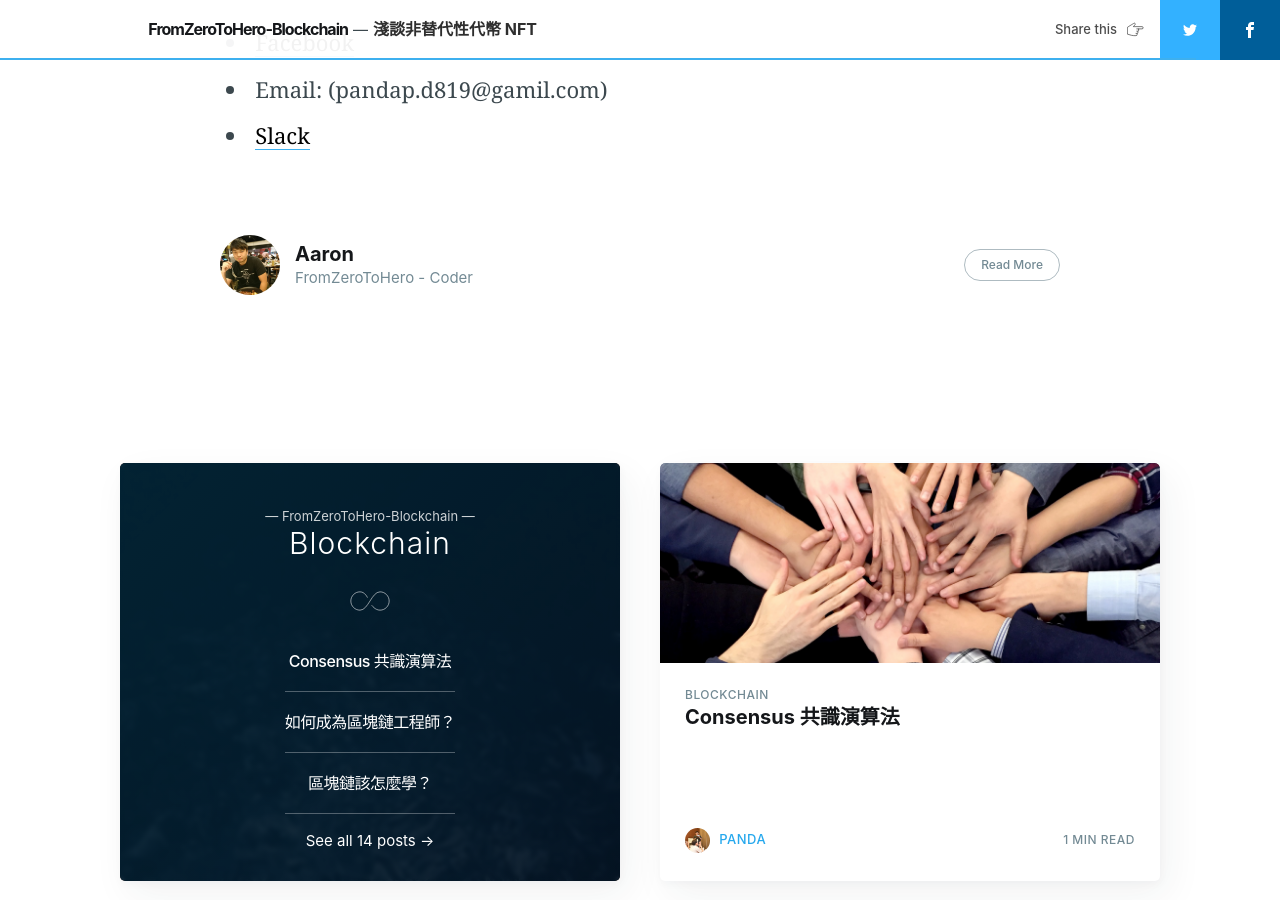
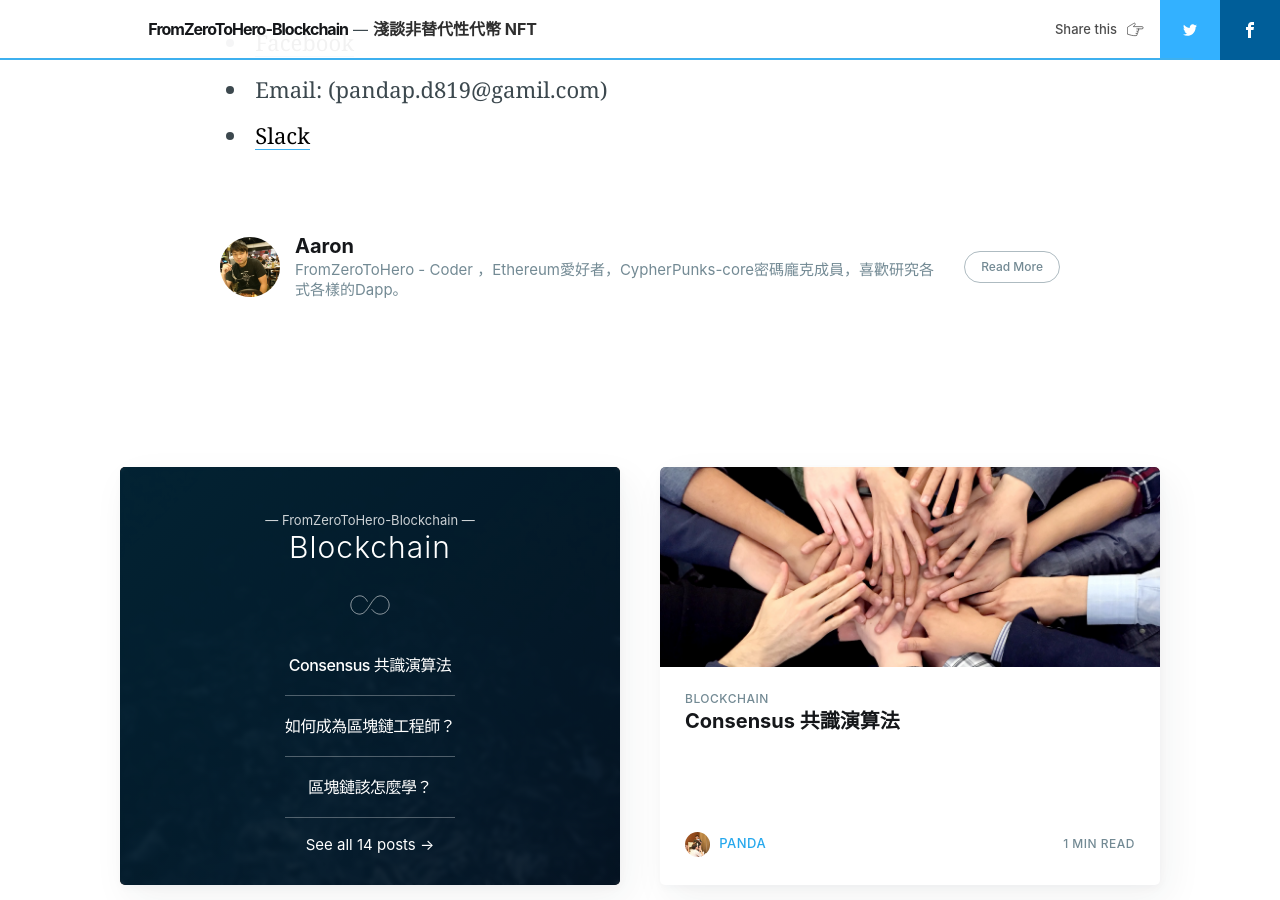
Before and after one commit to FZTH-Blockchain/fzth, a Jekyll site: the page built from _posts/2019-12-30-淺談非替代性代幣 NFT.md, in a window 1280 px wide and 900 px high, scrolled down 1773 px. Built offline with Jekyll 4.4.1, drawn with Linux system fonts in a browser that asks for light colours; nearby versions of some CDN libraries; comment, search, counter and statistics services are not loaded.

Commit message:
Update authors.yml

```diff
--- a/_data/authors.yml
+++ b/_data/authors.yml
@@ -14,7 +14,7 @@ Aaron:
   name: Aaron
   url_full: https://fzth-blockchain.github.io/fzth/
   url: fzth-blockchain.github.io/fzth
-  bio: FromZeroToHero - Coder
+  bio: FromZeroToHero - Coder ，Ethereum愛好者，CypherPunks-core密碼龐克成員，喜歡研究各式各樣的Dapp。
   picture: assets/images/Aaron.png
   facebook: 100000515290844
   # twitter:
```
